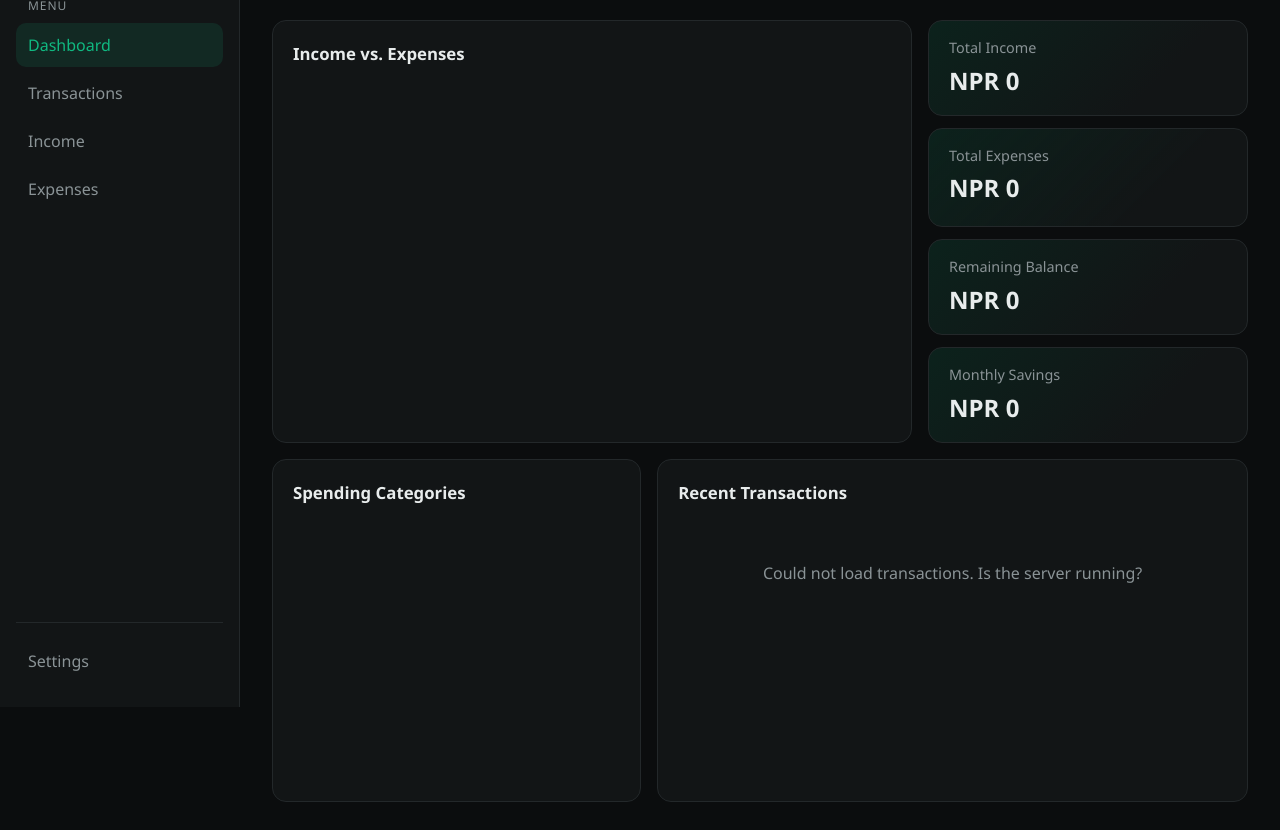
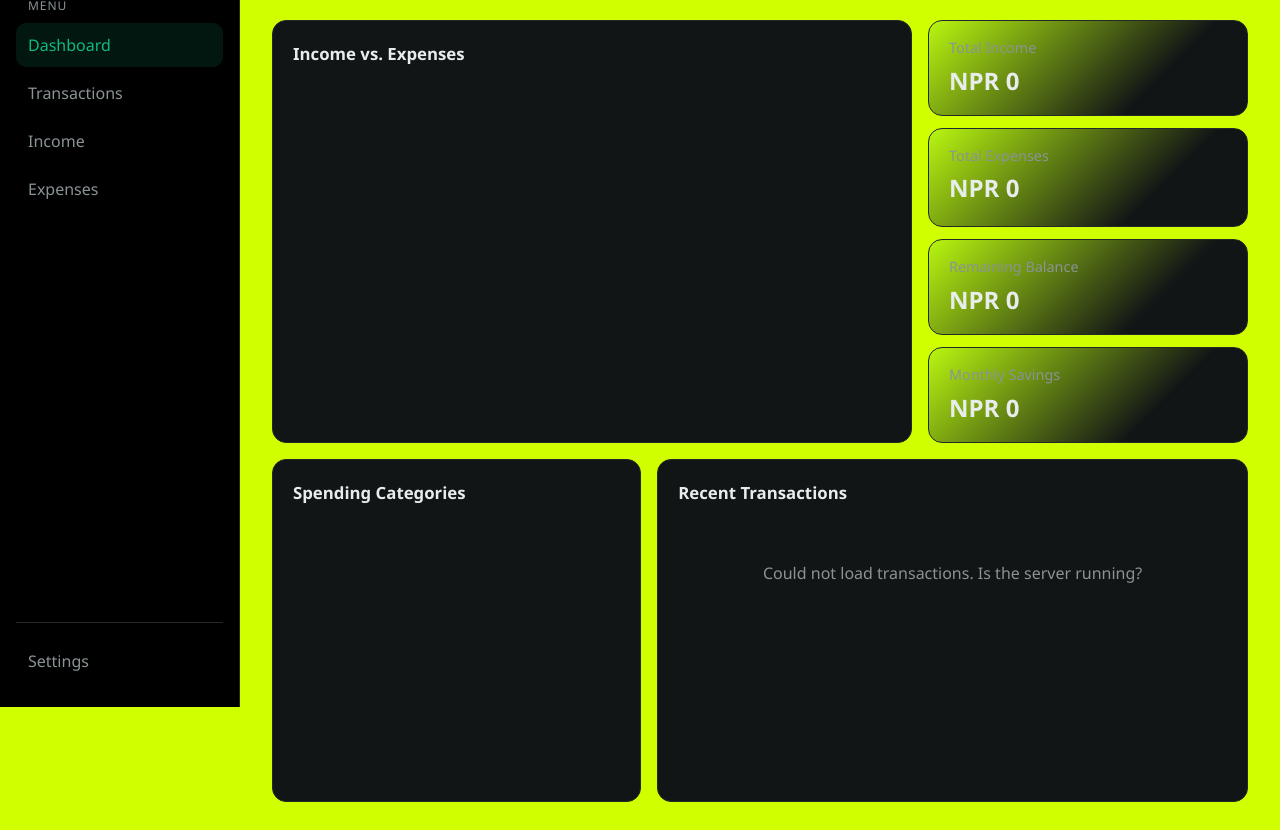
Before and after one commit to Deepak-Lamsal/Finance-Flow, a plain HTML site: page frontend/index.html in a window 1280 px wide. Shown: the part 93-923 px from the top of the page. Drawn offline with nearby package versions, Linux system fonts and the light colour scheme; no server answers.

Commit message:
css update

```diff
--- a/frontend/css/style.css
+++ b/frontend/css/style.css
@@ -1,5 +1,5 @@
 :root {
-  --bg: #0b0d0e;
+  --bg: #d0ff00;
   --surface: #121516;
   --surface-2: #171b1c;
   --border: #23282a;
@@ -32,7 +32,7 @@ body {
 /* ===== Sidebar ===== */
 .sidebar {
   width: var(--sidebar-width);
-  background: var(--surface);
+  background: #000000 ;
   border-right: 1px solid var(--border);
   padding: 24px 16px;
   position: sticky;
@@ -121,6 +121,7 @@ body {
 .page-title {
   font-size: 1.6rem;
   font-weight: 600;
+
 }
 
 .page-subtitle {
```
